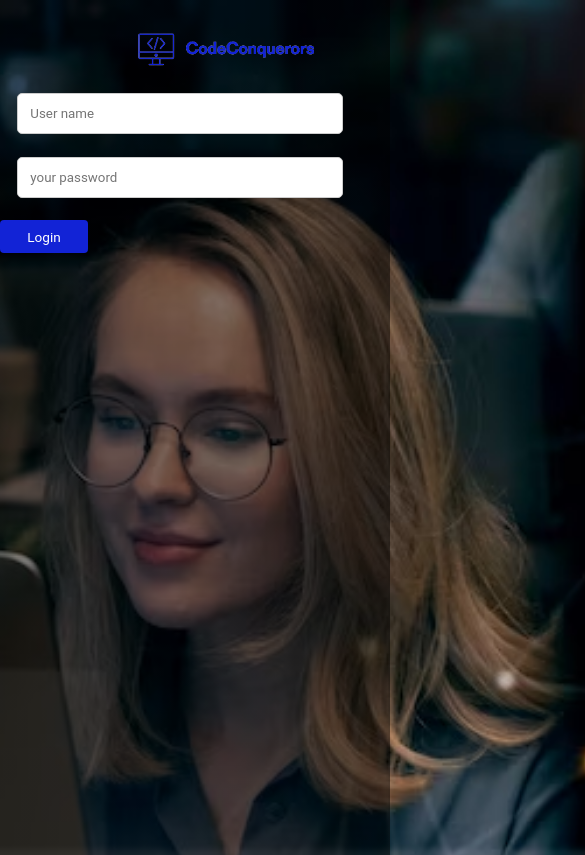
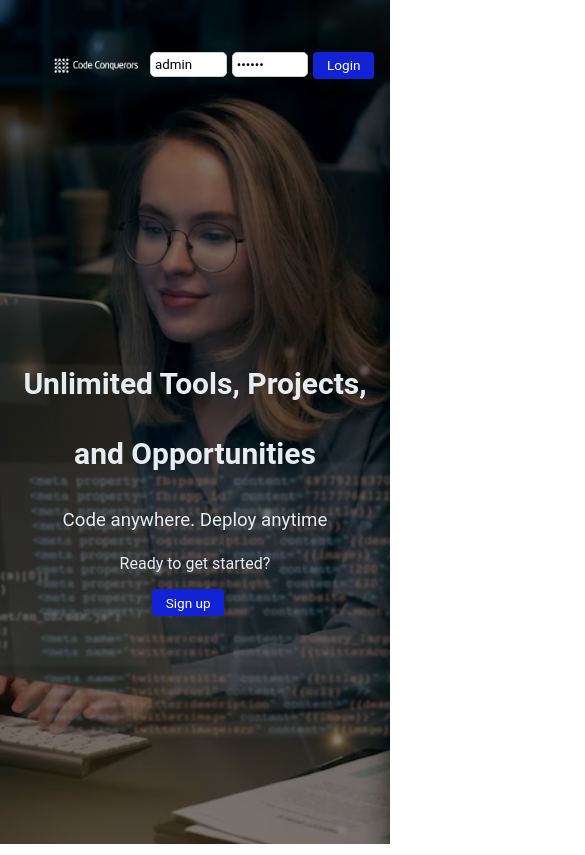
Before and after one commit to ErikaCV/global-learning-project, a plain HTML site: page index.html in a window 390 px wide. Shown: the top 855 px of the page, 585 px wide, since content can reach past the window. Drawn offline with Linux system fonts and the light colour scheme.

Commit message:
fix: :bug: minor fixes

```diff
--- a/index.html
+++ b/index.html
@@ -11,17 +11,20 @@
     <body>
         <nav>
             <div class="container">
-                <img src="./assets/images/92359866cce664dc5e2b8f40dc396f7e-removebg-preview.png" alt="" class="logo">
+                <img src="./assets/images/logo2.png" alt="" class="logo">
+                <div class="form-wrap">
                     <div>
                         <label for="username"></label>
-                    <input type="text" placeholder="User name" name="username" id="username">
+                        <input type="text" placeholder="User name" name="username" id="username" value="admin" required>
                     </div>
                     <div>
                         <label for="password"></label>
-                    <input type="password" placeholder="your password" name="password" id="password">
+                        <input type="password" placeholder="your password" name="password" id="password" value="123456"
+                            required>
                     </div>
                     <div>
                         <a href="./pages/filter-movies.html"><button class="login-btn">Login</button></a>
+                    </div>
                 </div>
             </div>
         </nav>
--- a/styles/styles.css
+++ b/styles/styles.css
@@ -19,33 +19,26 @@ body {
 }
 
 
-nav {
-    display: flex;
-    align-items: center;
-    justify-content: space-between;
-    padding: .7em 0;
-}
-
-
 .logo {
     width: 350px;
     cursor: pointer;
-    margin-right: 20em;
+    padding-left: 3em;
 }
 
 
 .container {
     display: flex;
-    flex-wrap: wrap;
     align-items: center;
-    gap: 12px;
+    justify-content: space-between;
+    padding-top: 2em;
 }
 
 
-.container div {
+.form-wrap {
     display: flex;
-    flex-direction: column;
-    margin-right: .625em;
+    justify-content: flex-end;
+    gap: 5px;
+    width: 100%;
 }
 
 
@@ -77,7 +70,7 @@ nav {
 
 .section {
     position: absolute;
-    top: 50%;
+    top: 47%;
     left: 50%;
     transform: translate(-50%, -50%);
     text-align: center;
@@ -129,8 +122,7 @@ input[type="password"] {
 
 @media only screen and (max-width: 600px) {
     .logo {
-        width: 220px;
-        margin-left: 7em;
+        width: 150px;
     }
 
     .section {
@@ -146,26 +138,30 @@ input[type="password"] {
     }
 
     .container {
-        flex-direction: column;
-        align-items: stretch;
-        min-height: 100vh;
+        display: flex;
     }
 
     .container div {
         margin-bottom: .625em;
         width: 100%;
-    }
-
-    input[type="text"],
-    input[type="password"] {
-        width: 70%;
+        margin-top: .625em;
     }
 
     .container input {
-        padding: .9em;
+        padding: .3em;
         border-radius: 5px;
         border: 1px solid #ccc;
-        width: 50%;
-        margin-left: 1.3em;
+        width: 100%;
+    }
+
+    .login-btn {
+        border: 0;
+        outline: 0;
+        background: #1223d6;
+        color: #fff;
+        padding: .4em 1em;
+        font-size: .85rem;
+        border-radius: 4px;
+        cursor: pointer;
     }
 }
```
Also changed, not shown: pages/filter-movies.html (+7 -4 lines), scripts/movies-filter.js (+12 -9 lines), styles/fiter-movies.css (+49 -2 lines), assets/images/logo-p.png (added), assets/images/logo2.png (added). Lines whose indentation alone changed are shown as unchanged.
